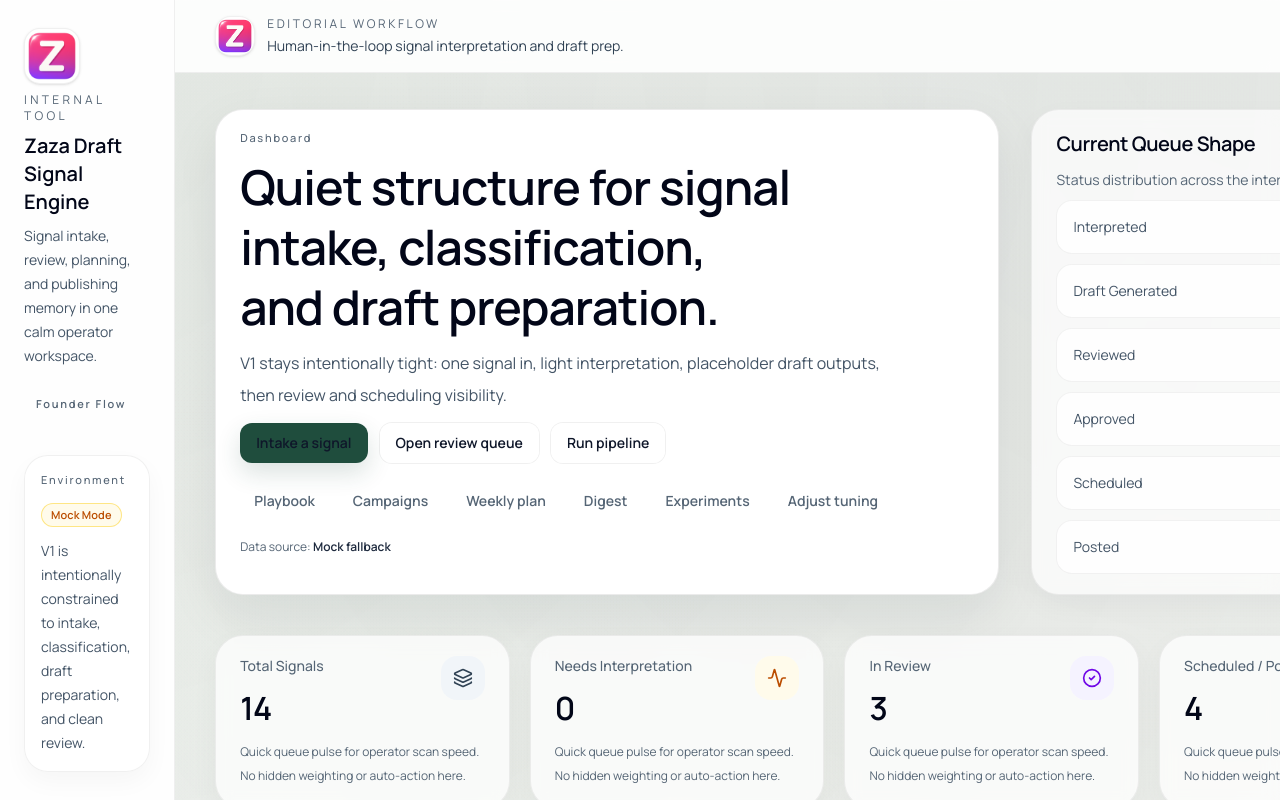
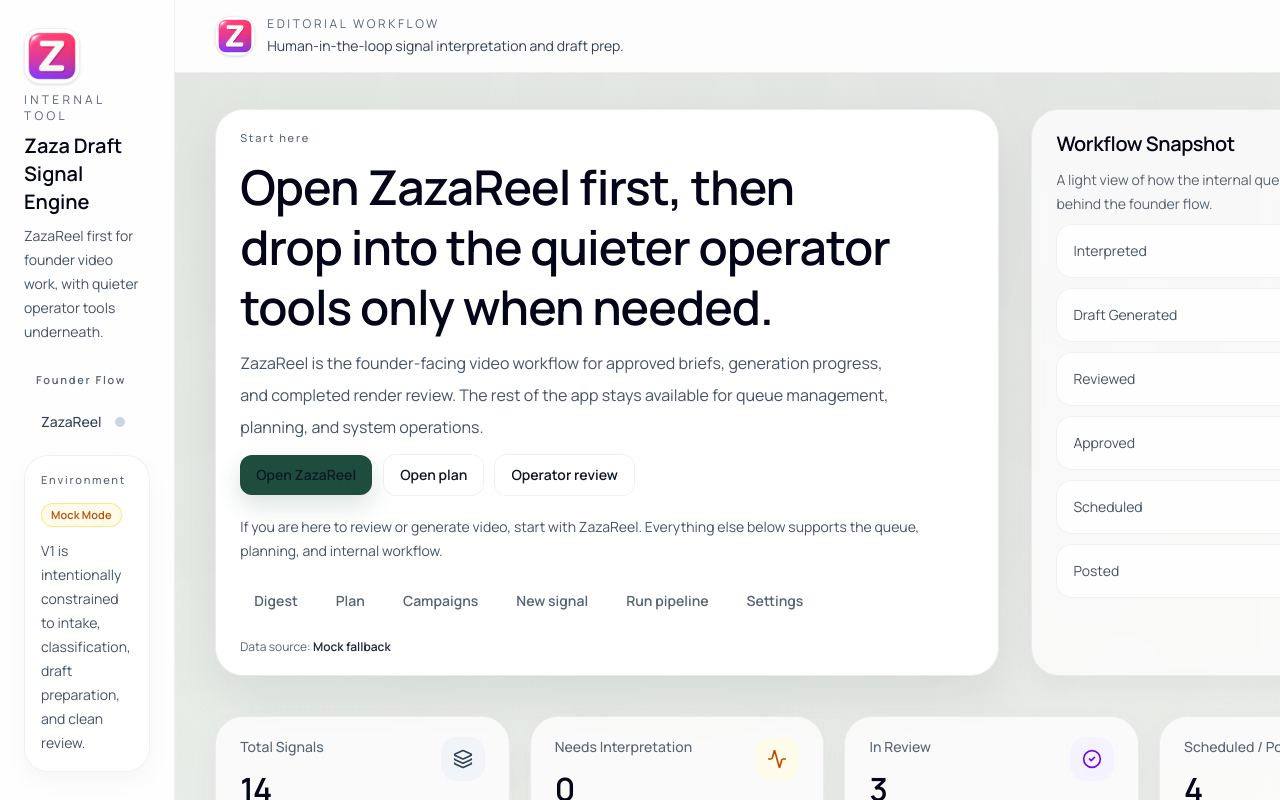
Before and after one commit to Drgblack/zaza-draft-signal-engine, a Next.js app: page / in a window 1280 px wide. Shown: the top 800 px of the page. Built offline with nearby package versions, Linux system fonts and the light colour scheme; no server answers.

Commit message:
Refine founder-facing ZazaReel copy

```diff
--- a/app/factory-inputs/page.tsx
+++ b/app/factory-inputs/page.tsx
@@ -40,41 +40,48 @@ export default async function FactoryInputsPage({
       <Card>
         <CardHeader>
           <div className="flex flex-wrap items-center gap-3">
-            <Badge className="bg-slate-100 text-slate-700 ring-slate-200">
-              Founder-facing flow
-            </Badge>
+            <Badge className="bg-slate-100 text-slate-700 ring-slate-200">Start here</Badge>
             <Badge className="bg-sky-50 text-sky-700 ring-sky-200">
               Snapshot {formatDateTime(state.generatedAt)}
             </Badge>
           </div>
           <CardTitle className="text-3xl">ZazaReel</CardTitle>
           <CardDescription className="max-w-3xl text-base leading-7">
-            Founder review and generation for approved video briefs, wired to the live factory flow. The opportunity queue stays below as a secondary picker.
+            Review the current approved brief, generate when it feels right, and decide what to keep. Background queue and diagnostics stay below when you need them.
           </CardDescription>
         </CardHeader>
         <CardContent className="flex flex-wrap gap-3 pt-0">
           <Link href="/digest" className={buttonVariants({ variant: "secondary", size: "sm" })}>
-            Back to digest
+            Open digest
           </Link>
           <Link href="/review" className={buttonVariants({ variant: "secondary", size: "sm" })}>
-            Open raw review queue
+            Operator review
           </Link>
           <Link href="/execution" className={buttonVariants({ variant: "secondary", size: "sm" })}>
-            Open execution flow
+            Execution
           </Link>
         </CardContent>
       </Card>
 
       {selectedOpportunity?.selectedVideoBrief ? (
         <VideoFactoryReviewConnected initialOpportunity={selectedOpportunity} />
-      ) : null}
+      ) : (
+        <Card className="border-black/6 bg-white/86 shadow-[0_10px_28px_rgba(15,23,42,0.04)]">
+          <CardContent className="py-5">
+            <p className="text-sm font-medium text-slate-900">No brief is selected yet.</p>
+            <p className="mt-2 max-w-2xl text-sm leading-6 text-slate-600">
+              Choose the next approved brief from the queue below and ZazaReel will open it here.
+            </p>
+          </CardContent>
+        </Card>
+      )}
 
       <div className="space-y-2">
         <p className="text-xs font-semibold uppercase tracking-[0.18em] text-slate-500">
-          Operator surfaces
+          Background tools
         </p>
         <p className="max-w-3xl text-sm leading-6 text-slate-600">
-          Queue management, diagnostics, and deeper factory controls stay available below without changing the founder-facing ZazaReel flow.
+          Queue management, diagnostics, and deeper factory controls stay available below without competing with the main ZazaReel review flow.
         </p>
       </div>
 
@@ -132,9 +139,9 @@ export default async function FactoryInputsPage({
               Mode {diagnostics.providerMode}
             </Badge>
           </div>
-          <CardTitle>Factory Health</CardTitle>
+          <CardTitle>Diagnostics</CardTitle>
           <CardDescription>
-            Narrow runtime diagnostics for provider configuration, Blob readiness, and ffmpeg composition assumptions.
+            Background checks for provider configuration, Blob readiness, and composition assumptions.
           </CardDescription>
         </CardHeader>
         <CardContent className="space-y-4">
@@ -172,9 +179,9 @@ export default async function FactoryInputsPage({
 
       <Card>
         <CardHeader>
-          <CardTitle>Operator Opportunity Queue</CardTitle>
+          <CardTitle>Brief Queue</CardTitle>
           <CardDescription>
-            Operator-facing queue controls for selecting briefs and checking production context. Founder review and generation stay in the ZazaReel flow above.
+            Operator-facing controls for selecting briefs and checking production context. Founder review and generation stay in ZazaReel above.
           </CardDescription>
         </CardHeader>
         <CardContent>
--- a/app/page.tsx
+++ b/app/page.tsx
@@ -123,44 +123,47 @@ export default async function DashboardPage() {
       <section className="grid gap-8 xl:grid-cols-[1.3fr_0.7fr]">
         <Card className="overflow-hidden border-black/8 bg-white shadow-[0_20px_52px_rgba(15,23,42,0.08)]">
           <CardHeader className="pb-2">
-            <p className="text-[11px] font-medium tracking-[0.16em] text-slate-500">Dashboard</p>
+            <p className="text-[11px] font-medium tracking-[0.16em] text-slate-500">Start here</p>
             <CardTitle className="max-w-3xl text-balance text-4xl leading-tight sm:text-5xl">
-              Quiet structure for signal intake, classification, and draft preparation.
+              Open ZazaReel first, then drop into the quieter operator tools only when needed.
             </CardTitle>
             <CardDescription className="max-w-2xl text-base leading-8 text-slate-600">
-              V1 stays intentionally tight: one signal in, light interpretation, placeholder draft outputs, then review and scheduling visibility.
+              ZazaReel is the founder-facing video workflow for approved briefs, generation progress, and completed render review. The rest of the app stays available for queue management, planning, and system operations.
             </CardDescription>
           </CardHeader>
           <CardContent className="space-y-5 pt-1">
             <div className="flex flex-wrap items-center gap-3">
-              <Link href="/signals/new" className={buttonVariants({})}>
-                Intake a signal
+              <Link href="/factory-inputs" className={buttonVariants({})}>
+                Open ZazaReel
+              </Link>
+              <Link href="/plan" className={buttonVariants({ variant: "secondary" })}>
+                Open plan
               </Link>
               <Link href="/review" className={buttonVariants({ variant: "secondary" })}>
-                Open review queue
-              </Link>
-              <Link href="/ingestion" className={buttonVariants({ variant: "secondary" })}>
-                Run pipeline
+                Operator review
               </Link>
             </div>
+            <p className="text-sm leading-6 text-slate-600">
+              If you are here to review or generate video, start with ZazaReel. Everything else below supports the queue, planning, and internal workflow.
+            </p>
             <div className="flex flex-wrap items-center gap-2.5 text-sm text-slate-500">
-              <Link href="/playbook" className={buttonVariants({ variant: "ghost", size: "sm" })}>
-                Playbook
+              <Link href="/digest" className={buttonVariants({ variant: "ghost", size: "sm" })}>
+                Digest
+              </Link>
+              <Link href="/plan" className={buttonVariants({ variant: "ghost", size: "sm" })}>
+                Plan
               </Link>
               <Link href="/campaigns" className={buttonVariants({ variant: "ghost", size: "sm" })}>
                 Campaigns
               </Link>
-              <Link href="/plan" className={buttonVariants({ variant: "ghost", size: "sm" })}>
-                Weekly plan
+              <Link href="/signals/new" className={buttonVariants({ variant: "ghost", size: "sm" })}>
+                New signal
               </Link>
-              <Link href="/digest" className={buttonVariants({ variant: "ghost", size: "sm" })}>
-                Digest
-              </Link>
-              <Link href="/experiments" className={buttonVariants({ variant: "ghost", size: "sm" })}>
-                Experiments
+              <Link href="/ingestion" className={buttonVariants({ variant: "ghost", size: "sm" })}>
+                Run pipeline
               </Link>
               <Link href="/settings" className={buttonVariants({ variant: "ghost", size: "sm" })}>
-                Adjust tuning
+                Settings
               </Link>
             </div>
             <p className="text-xs text-slate-500">
@@ -171,8 +174,8 @@ export default async function DashboardPage() {
 
         <Card className="border-black/6 bg-white/72 shadow-[0_10px_28px_rgba(15,23,42,0.04)]">
           <CardHeader className="pb-2">
-            <CardTitle className="text-xl">Current Queue Shape</CardTitle>
-            <CardDescription className="text-sm leading-6 text-slate-500">Status distribution across the internal workflow.</CardDescription>
+            <CardTitle className="text-xl">Workflow Snapshot</CardTitle>
+            <CardDescription className="text-sm leading-6 text-slate-500">A light view of how the internal queue is distributed behind the founder flow.</CardDescription>
           </CardHeader>
           <CardContent className="space-y-2.5">
             {statusCounts.map((item) => (
@@ -203,8 +206,8 @@ export default async function DashboardPage() {
 
         <Card className="border-black/6 bg-white/70 shadow-[0_10px_28px_rgba(15,23,42,0.04)]">
           <CardHeader className="pb-2">
-            <CardTitle className="text-xl">Pipeline Watch</CardTitle>
-            <CardDescription className="text-sm leading-6 text-slate-500">What needs operator attention next and what is scheduled soon.</CardDescription>
+            <CardTitle className="text-xl">Background Workflow</CardTitle>
+            <CardDescription className="text-sm leading-6 text-slate-500">Quieter internal routes for queue handling, scheduling, and operator follow-through.</CardDescription>
           </CardHeader>
           <CardContent className="grid gap-3.5">
             {[
--- a/components/layout/app-shell.tsx
+++ b/components/layout/app-shell.tsx
@@ -35,7 +35,7 @@ export function AppShell({
                 <p className="text-xs uppercase tracking-[0.28em] text-slate-500">Internal Tool</p>
                 <h1 className="mt-2 text-xl font-semibold text-slate-950">{appName}</h1>
                 <p className="mt-2 max-w-[14rem] text-sm leading-6 text-slate-600">
-                  Signal intake, review, planning, and publishing memory in one calm operator workspace.
+                  ZazaReel first for founder video work, with quieter operator tools underneath.
                 </p>
               </div>
             </div>
```
